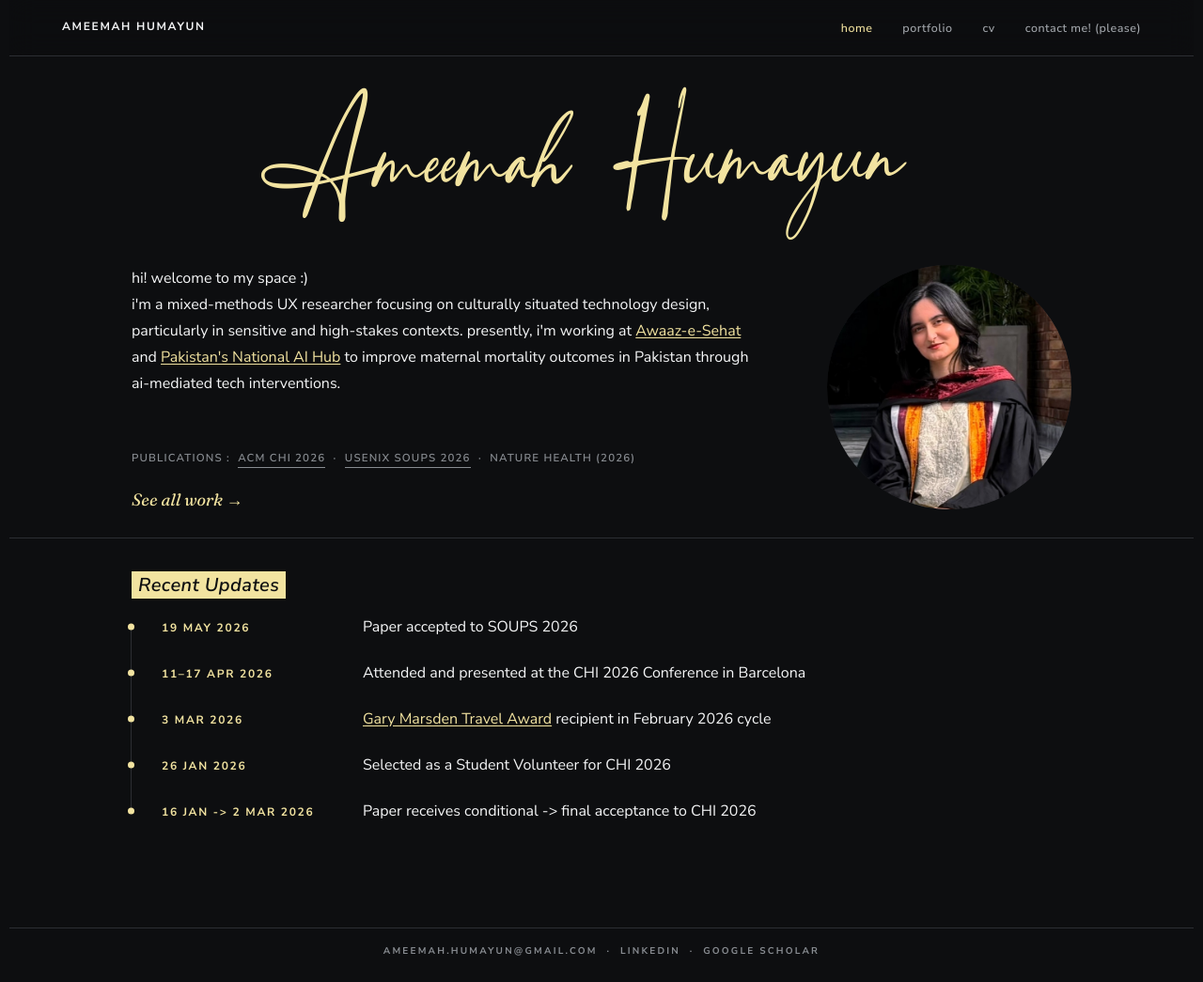
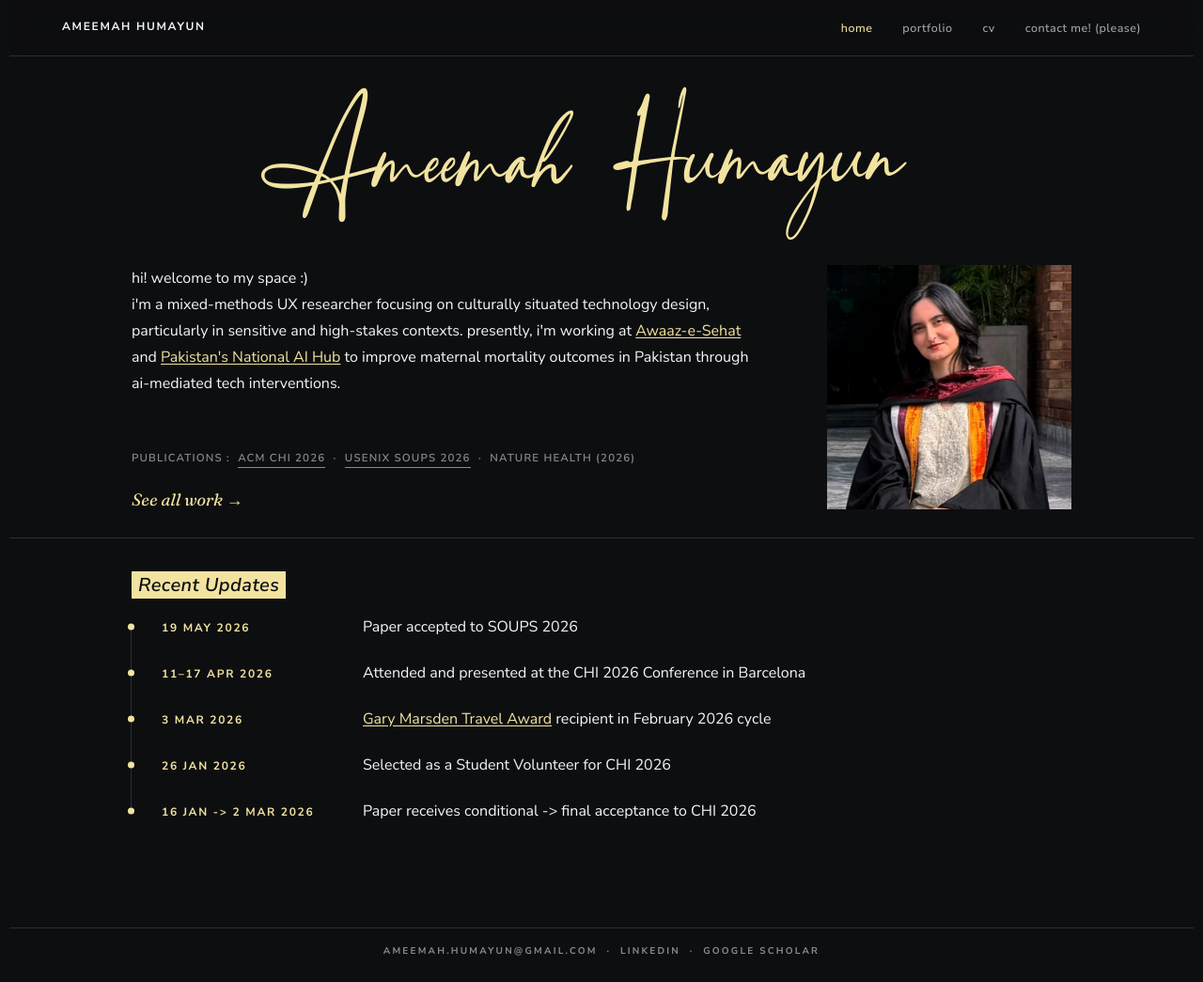
Before and after one commit to ameemahumayun/ameemahumayun.github.io, a Jekyll site: the page built from index.html, in a window 1280 px wide and 1045 px high. Shown: the whole window at 94% size. Built offline with Jekyll 4.4.1, drawn with Linux system fonts in a browser that asks for light colours.

Commit message:
Change avatar from circle to sharp-cornered square

```diff
--- a/assets/css/components.css
+++ b/assets/css/components.css
@@ -213,12 +213,13 @@
   flex-shrink: 0;
 }
 /* Bigger than the original 282px rectangular avatar. Width (and so
-   height, at 1:1) tuned so the circle's bottom lines up with "See all
-   work"'s bottom — same empirical pixel-measurement approach used
-   earlier in this file's history for the rectangular version. */
+   height, at 1:1) tuned so the bottom lines up with "See all work"'s
+   bottom — same empirical pixel-measurement approach used earlier in
+   this file's history for the rectangular version. Square, sharp
+   corners (not the earlier circle/rounded treatment). */
 .hero__avatar--round {
   aspect-ratio: 1 / 1;
-  border-radius: 50%;
+  border-radius: 0;
   border: none;
   object-position: center 15%;
   width: 260px;
```
